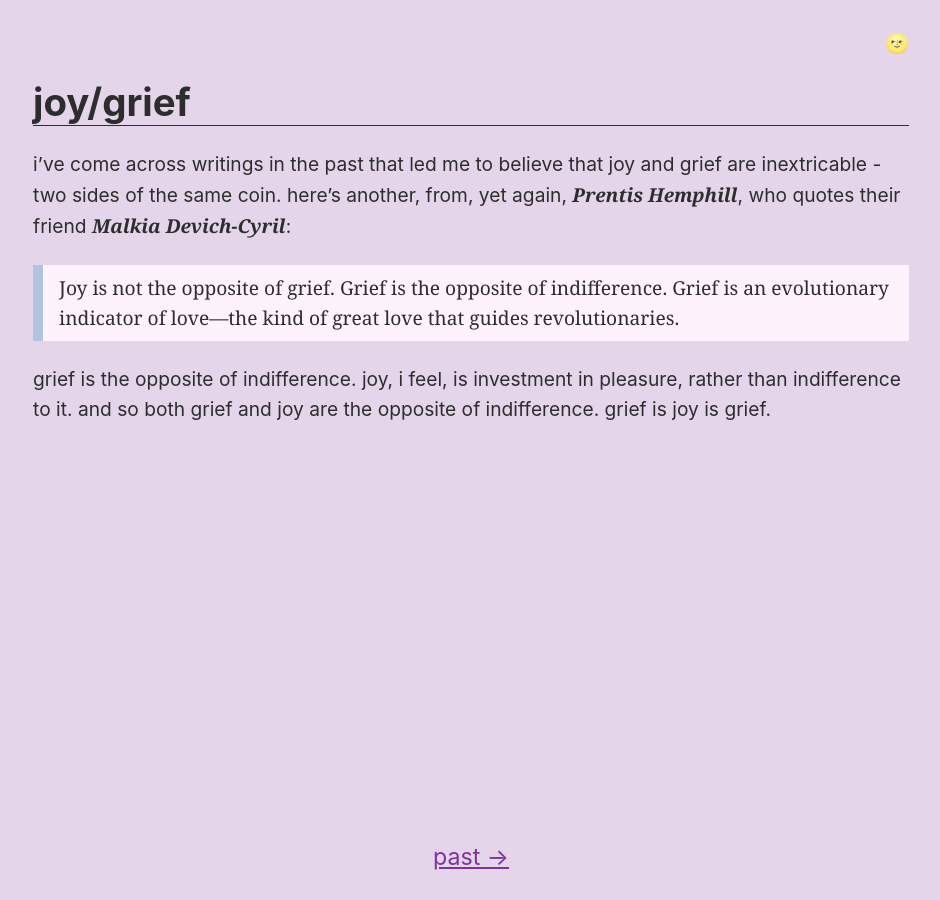
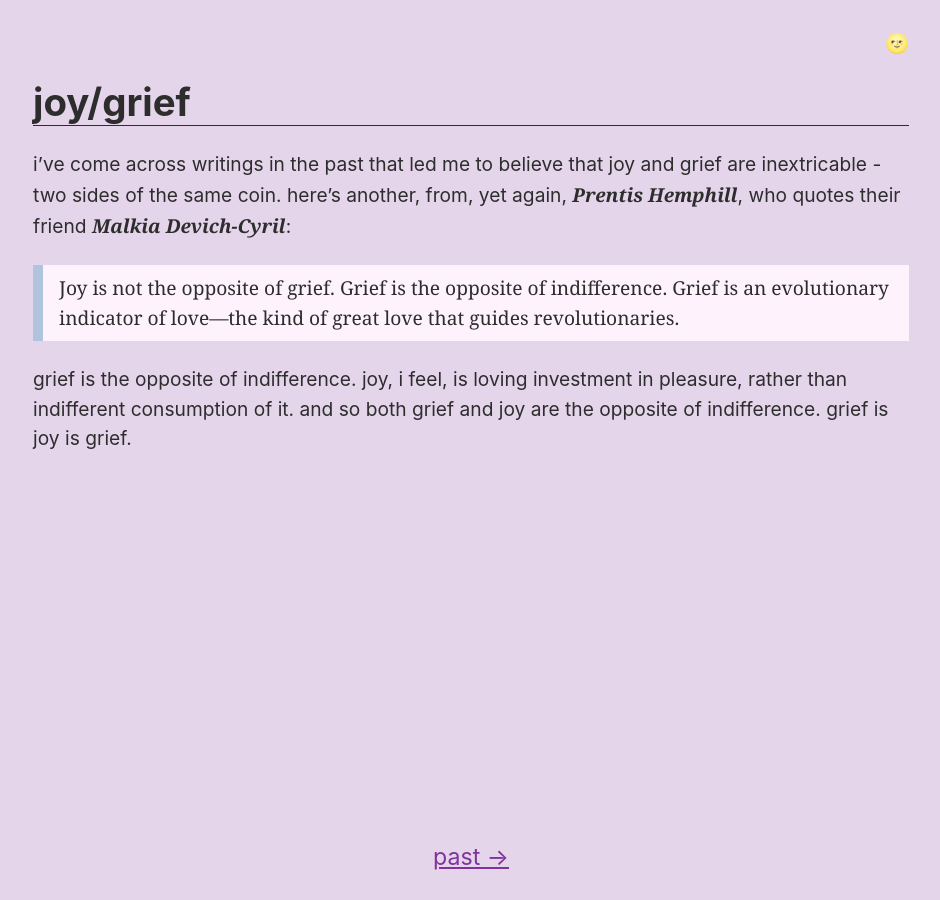
Before and after one commit to dglauber1/dglauber1.github.io, a Jekyll site: the page built from index.md, in a window 1280 px wide. Shown: the whole page, without its empty margins (169-1109 px from the left). Built offline with Jekyll 4.4.1, drawn with Linux system fonts in a browser that asks for light colours.

Commit message:
Update index.md

```diff
--- a/index.md
+++ b/index.md
@@ -19,7 +19,7 @@ Devich-Cyril</cite>:
 > guides revolutionaries.
 
 grief is the opposite of indifference.
-joy, i feel, is investment in pleasure,
-rather than indifference to it. and so
+joy, i feel, is loving investment in pleasure,
+rather than indifferent consumption of it. and so
 both grief and joy are the opposite of
 indifference. grief is joy is grief.
```
